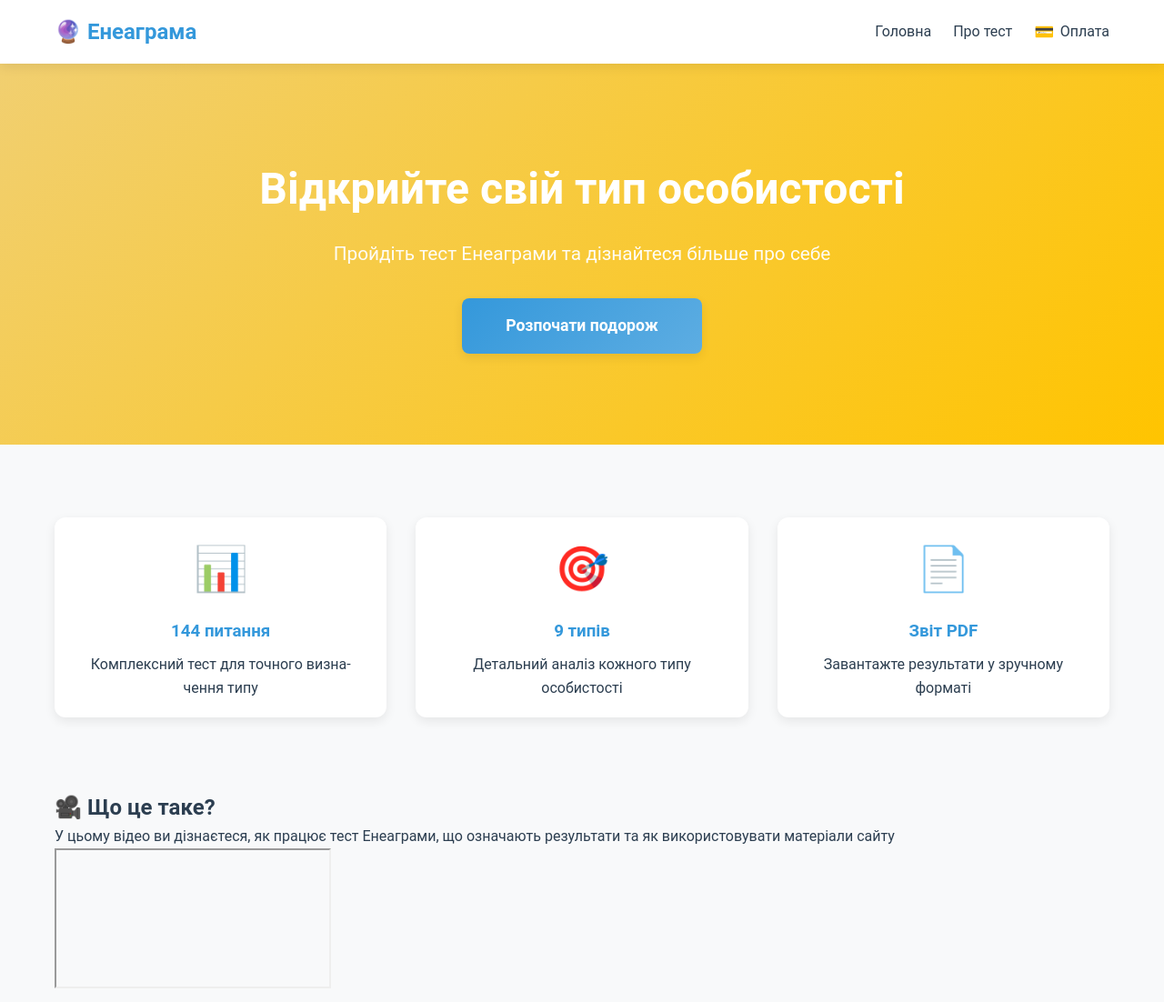
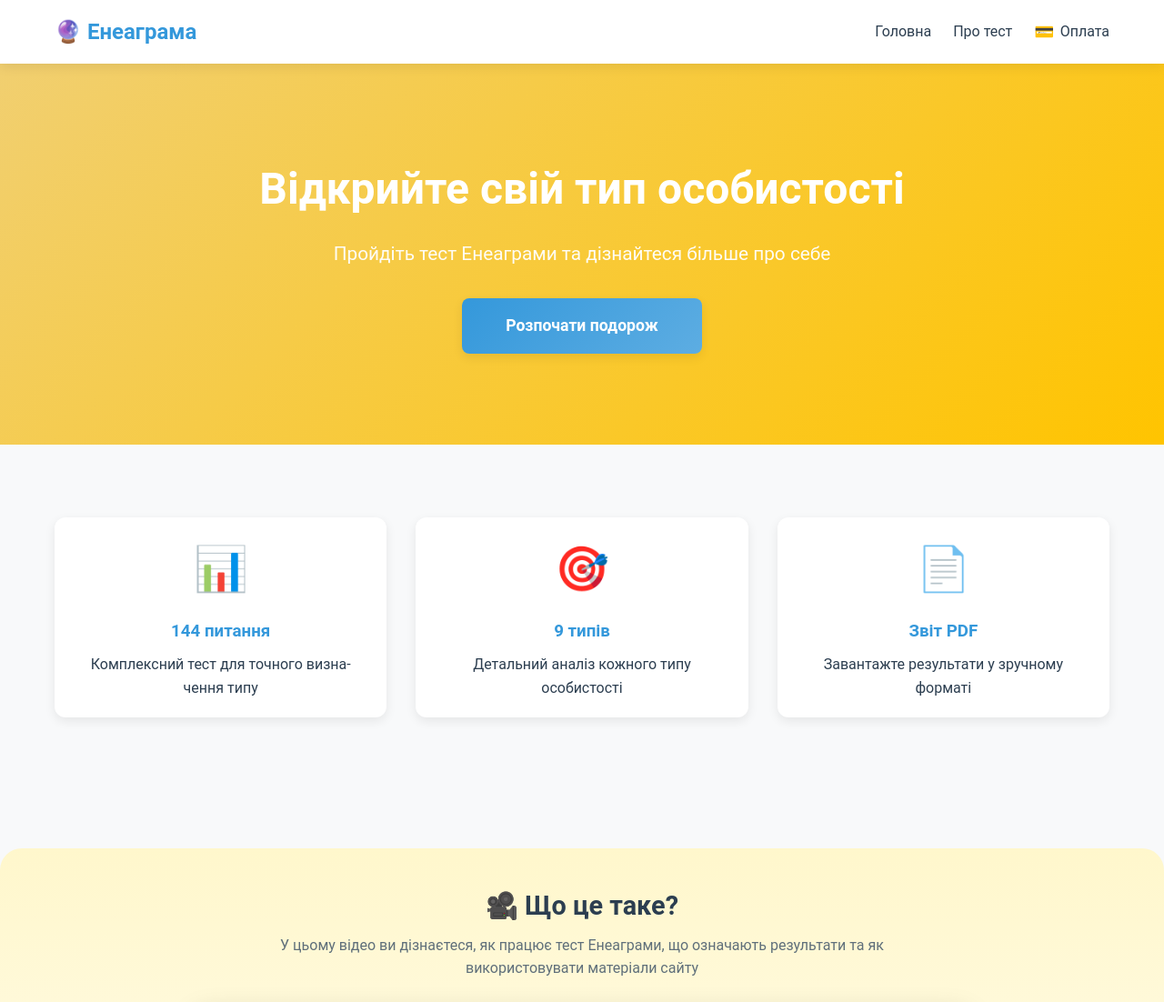
Before and after one commit to PashaKrasnoporov/Eneagrams, a FastAPI app: page / in a window 1280 px wide. Shown: the top 1102 px of the page at 91% size. Run offline with FastAPI, Linux system fonts and the light colour scheme; data that the repository does not hold is empty; parts of the project's set-up code (start-up, migrations or seed data) failed here and were passed over; grey boxes are pictures that could not be loaded.

Commit message:
Add files via upload

```diff
--- a/static/css/style.css
+++ b/static/css/style.css
@@ -1092,3 +1092,41 @@ footer {
         grid-column: auto;
     }
 }
+ /* ===== Вступне відео на головній ===== */
+.intro-video-section {
+    margin-top: 4rem;
+    padding: 2.5rem 1.5rem;
+    text-align: center;
+    background: linear-gradient(180deg, #FFF7CC, #FFFFFF);
+    border-radius: 24px;
+}
+
+.intro-video-title {
+    font-size: 1.8rem;
+    font-weight: 700;
+    margin-bottom: 0.5rem;
+}
+
+.intro-video-subtitle {
+    font-size: 1rem;
+    color: #5F6F7A;
+    max-width: 720px;
+    margin: 0 auto 1.5rem auto;
+}
+
+.intro-video-wrapper {
+    position: relative;
+    width: 100%;
+    max-width: 860px;
+    margin: 0 auto;
+    aspect-ratio: 16 / 9;
+    border-radius: 18px;
+    overflow: hidden;
+    box-shadow: 0 12px 30px rgba(0, 0, 0, 0.15);
+}
+
+.intro-video-wrapper iframe {
+    width: 100%;
+    height: 100%;
+    border: none;
+}
```
